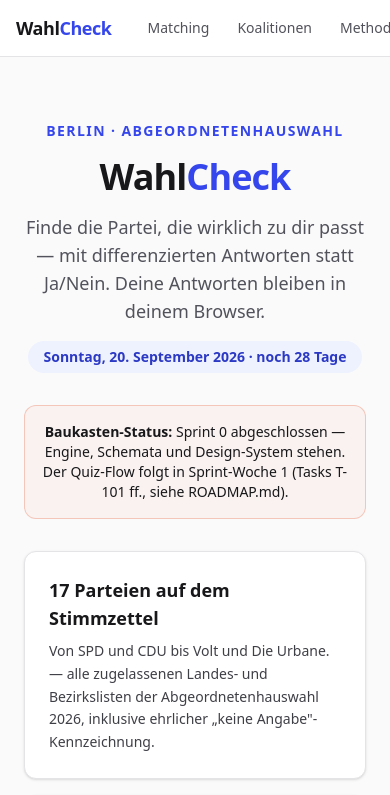
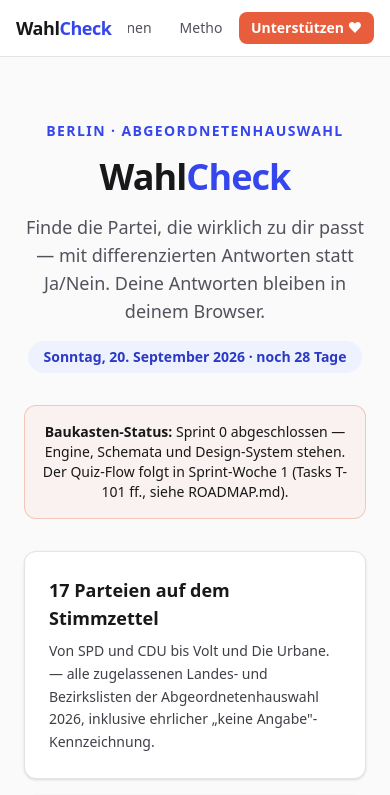
Before and after one commit to adhamsolimann/WahlCheck, a Next.js app in the folder apps/web/: page / in a window 390 px wide. Shown: the top 795 px of the page. Built offline with nearby package versions, Linux system fonts and the light colour scheme.

Commit message:
style(web): Hauptnavigation mittig zentriert
Drei-Zonen-Grid (Logo | zentrierte Nav | Unterstützen-Button);
min-w-0 + overflow-x-auto hält die Mobile-Ansicht scrollbar

```diff
--- a/apps/web/src/components/layout/SiteHeader.tsx
+++ b/apps/web/src/components/layout/SiteHeader.tsx
@@ -19,7 +19,7 @@ export function SiteHeader() {
 
   return (
     <header className="sticky top-0 z-40 border-b border-zinc-200 bg-white/90 backdrop-blur dark:border-zinc-800 dark:bg-zinc-950/90">
-      <div className="mx-auto flex max-w-5xl items-center gap-x-6 gap-y-2 overflow-x-auto px-4 py-3 sm:px-6">
+      <div className="mx-auto grid max-w-5xl grid-cols-[auto_1fr_auto] items-center gap-x-4 px-4 py-3 sm:px-6">
         <Link
           href="/"
           className="shrink-0 text-lg font-bold tracking-tight"
@@ -29,7 +29,11 @@ export function SiteHeader() {
           <span className="text-brand-600 dark:text-brand-400">Check</span>
         </Link>
 
-        <nav aria-label="Hauptnavigation" className="flex items-center gap-x-1">
+        {/* mittig zentrierte Navigation */}
+        <nav
+          aria-label="Hauptnavigation"
+          className="flex min-w-0 items-center justify-center gap-x-1 overflow-x-auto"
+        >
           {NAV.map(({ href, label }) => {
             const active = isActive(href);
             return (
@@ -47,9 +51,11 @@ export function SiteHeader() {
               </Link>
             );
           })}
+        </nav>
+
         <Link
           href="/spenden/"
-            className={`ml-2 whitespace-nowrap rounded-lg px-3 py-1.5 text-sm font-semibold transition-colors ${
+          className={`shrink-0 whitespace-nowrap rounded-lg px-3 py-1.5 text-sm font-semibold transition-colors ${
             isActive("/spenden")
               ? "bg-accent-600 text-white"
               : "bg-accent-500 text-white hover:bg-accent-600"
@@ -57,7 +63,6 @@ export function SiteHeader() {
         >
           Unterstützen ♥
         </Link>
-        </nav>
       </div>
     </header>
   );
```
Also changed, not shown: apps/web/src/generated/content.json. Lines whose indentation alone changed are shown as unchanged.
